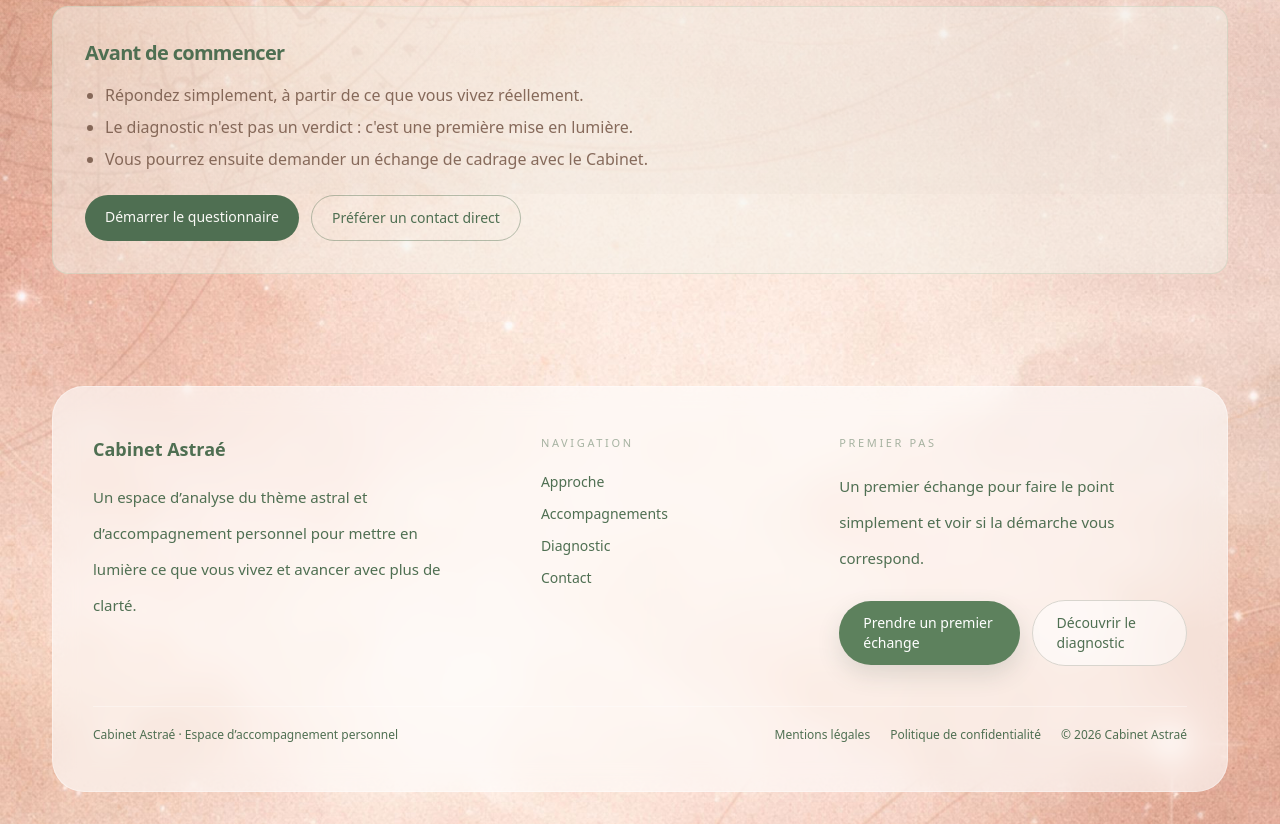
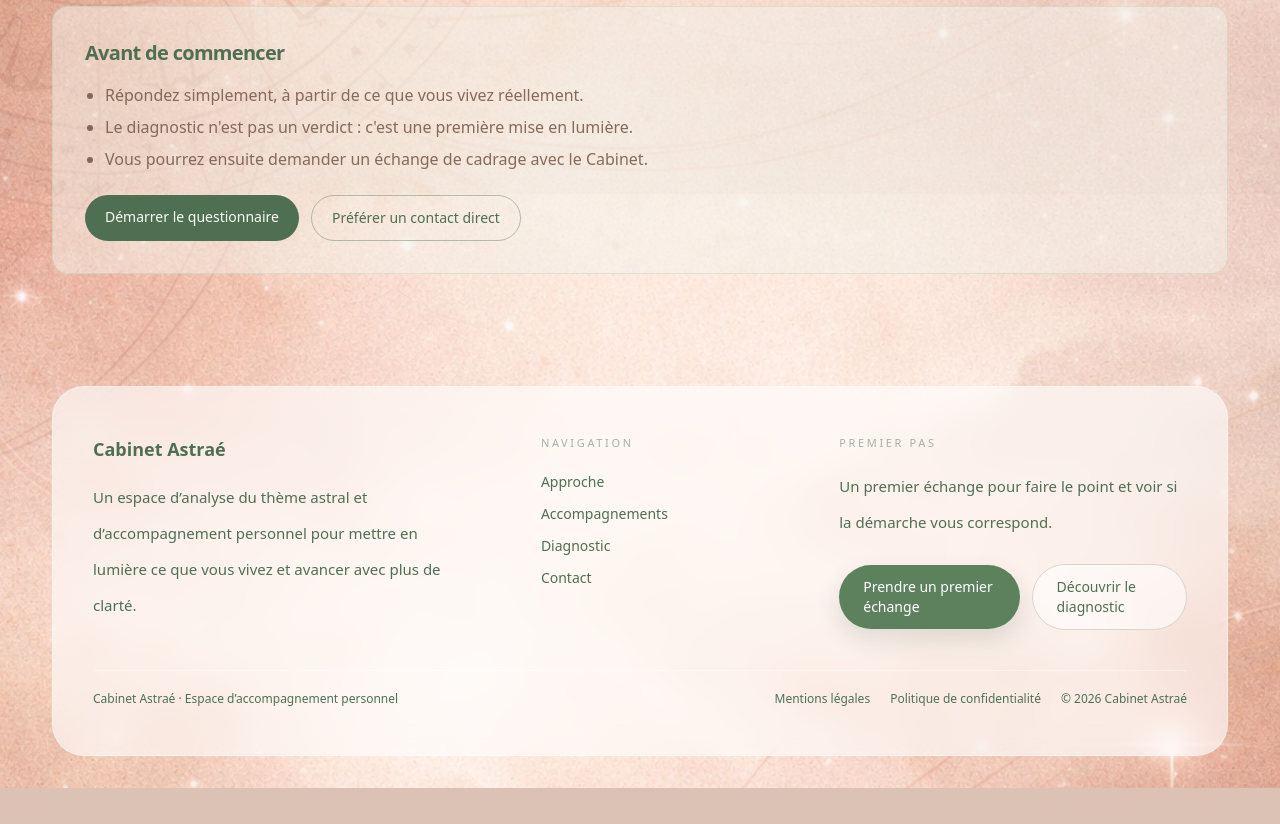
Before and after one commit to arnaudcrestey/cabinet-astrae, a Next.js app: page /analyse in a window 1280 px wide. Shown: the part 606-1430 px from the top of the page. After the commit the page ends 1394 px from the top, so only its background shows below. Built offline with nearby package versions, Linux system fonts and the light colour scheme.

Commit message:
Update PageFrame.tsx

```diff
--- a/components/projection/PageFrame.tsx
+++ b/components/projection/PageFrame.tsx
@@ -190,7 +190,7 @@ export function PageFrame({
   </p>
 
   <p className="mt-4 mx-auto max-w-[320px] text-center text-[15px] leading-9 text-umber/82 sm:max-w-[420px] md:mx-0 md:max-w-[360px] md:text-left">
-    Un premier échange pour faire le point simplement
+    Un premier échange pour faire le point
     et voir si la démarche vous correspond.
   </p>
                 <div className="mt-6 flex flex-col items-center gap-3 sm:flex-row sm:justify-center md:justify-start">
```
